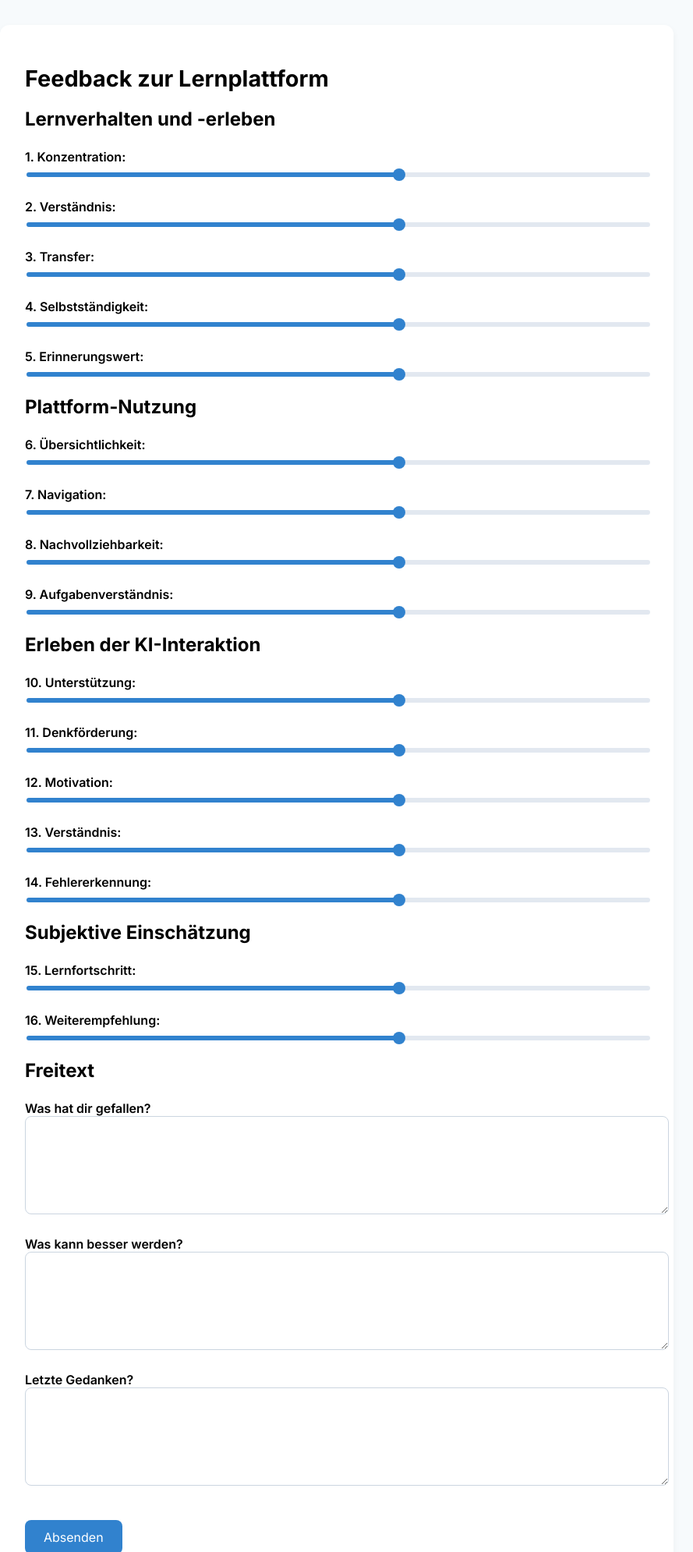
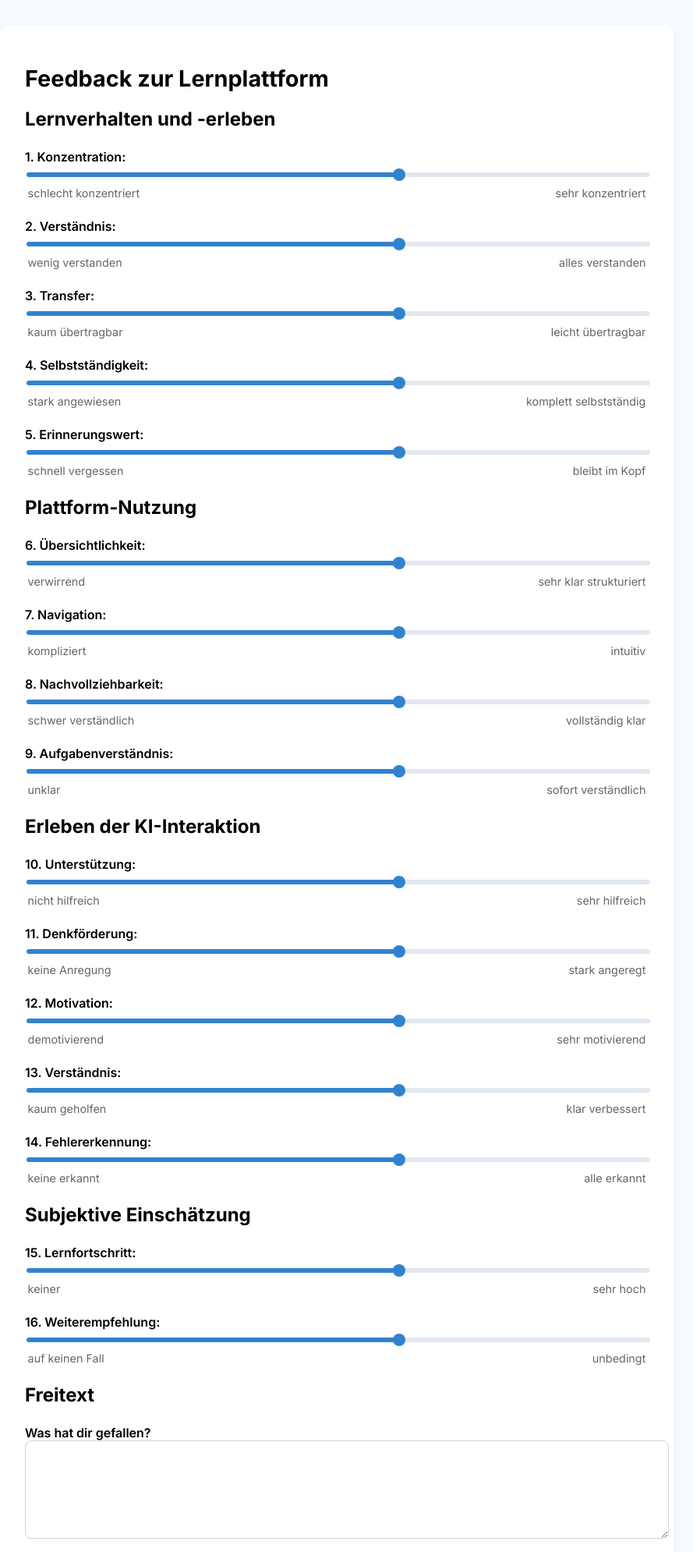
Before and after one commit to TheRizzMaster/Lehrprojekt_Bachelor_FS25, a PHP site: page /plattform_feedback.html in a window 1280 px wide. Shown: the top 1990 px of the page at 78% size, without its empty margins (208-1097 px from the left). Run offline with PHP 8.4, Linux system fonts and the light colour scheme.

Commit message:
plattform feedback update

```diff
--- a/css/plattform_feedback.css
+++ b/css/plattform_feedback.css
@@ -118,3 +118,16 @@ body {
     cursor: pointer;
     border: none;
   }
+
+  .slider-question {
+    margin-bottom: 1.5em;
+  }
+
+  .slider-scale {
+    display: flex;
+    justify-content: space-between;
+    font-size: 0.9em;
+    color: #666;
+    margin-top: 0.25em;
+    padding: 0 0.25em;
+  }
--- a/plattform_feedback.html
+++ b/plattform_feedback.html
@@ -11,38 +11,87 @@
 <body>
   <main class="container">
     <h1>Feedback zur Lernplattform</h1>
+    <p></p>
     <form id="plattform-feedback-form">
 
       <section>
         <h2>Lernverhalten und -erleben</h2>
+        <div class="slider-question">
             <label>1. Konzentration:<input type="range" name="q1" min="1" max="6" required></label>
+            <div class="slider-scale"><span>schlecht konzentriert</span><span>sehr konzentriert</span></div>
+        </div>
+        <div class="slider-question">
             <label>2. Verständnis:<input type="range" name="q2" min="1" max="6" required></label>
+            <div class="slider-scale"><span>wenig verstanden</span><span>alles verstanden</span></div>
+        </div>
+        <div class="slider-question">
             <label>3. Transfer:<input type="range" name="q3" min="1" max="6" required></label>
+            <div class="slider-scale"><span>kaum übertragbar</span><span>leicht übertragbar</span></div>
+        </div>
+        <div class="slider-question">
             <label>4. Selbstständigkeit:<input type="range" name="q4" min="1" max="6" required></label>
+            <div class="slider-scale"><span>stark angewiesen</span><span>komplett selbstständig</span></div>
+        </div>
+        <div class="slider-question">
             <label>5. Erinnerungswert:<input type="range" name="q5" min="1" max="6" required></label>
+            <div class="slider-scale"><span>schnell vergessen</span><span>bleibt im Kopf</span></div>
+        </div>
         </section>
 
         <section>
         <h2>Plattform-Nutzung</h2>
+        <div class="slider-question">
             <label>6. Übersichtlichkeit:<input type="range" name="q6" min="1" max="6" required></label>
+            <div class="slider-scale"><span>verwirrend</span><span>sehr klar strukturiert</span></div>
+        </div>
+        <div class="slider-question">
             <label>7. Navigation:<input type="range" name="q7" min="1" max="6" required></label>
+            <div class="slider-scale"><span>kompliziert</span><span>intuitiv</span></div>
+        </div>
+        <div class="slider-question">
             <label>8. Nachvollziehbarkeit:<input type="range" name="q8" min="1" max="6" required></label>
+            <div class="slider-scale"><span>schwer verständlich</span><span>vollständig klar</span></div>
+        </div>
+        <div class="slider-question">
             <label>9. Aufgabenverständnis:<input type="range" name="q9" min="1" max="6" required></label>
+            <div class="slider-scale"><span>unklar</span><span>sofort verständlich</span></div>
+        </div>
         </section>
 
         <section>
         <h2>Erleben der KI-Interaktion</h2>
+        <div class="slider-question">
             <label>10. Unterstützung:<input type="range" name="q10" min="1" max="6" required></label>
+            <div class="slider-scale"><span>nicht hilfreich</span><span>sehr hilfreich</span></div>
+        </div>
+        <div class="slider-question">
             <label>11. Denkförderung:<input type="range" name="q11" min="1" max="6" required></label>
+            <div class="slider-scale"><span>keine Anregung</span><span>stark angeregt</span></div>
+        </div>
+        <div class="slider-question">
             <label>12. Motivation:<input type="range" name="q12" min="1" max="6" required></label>
+            <div class="slider-scale"><span>demotivierend</span><span>sehr motivierend</span></div>
+        </div>
+        <div class="slider-question">
             <label>13. Verständnis:<input type="range" name="q13" min="1" max="6" required></label>
+            <div class="slider-scale"><span>kaum geholfen</span><span>klar verbessert</span></div>
+        </div>
+        <div class="slider-question">
             <label>14. Fehlererkennung:<input type="range" name="q14" min="1" max="6" required></label>
+            <div class="slider-scale"><span>keine erkannt</span><span>alle erkannt</span></div>
+        </div>
         </section>
 
         <section>
         <h2>Subjektive Einschätzung</h2>
+        <div class="slider-question">
             <label>15. Lernfortschritt:<input type="range" name="q15" min="1" max="6" required></label>
+            <div class="slider-scale"><span>keiner</span><span>sehr hoch</span></div>
+        </div>
+        <div class="slider-question">
             <label>16. Weiterempfehlung:<input type="range" name="q16" min="1" max="6" required></label>
+            <div class="slider-scale"><span>auf keinen Fall</span><span>unbedingt</span></div>
+        </div>
         </section>
 
       <section>
```
Lines whose indentation alone changed are shown as unchanged.
